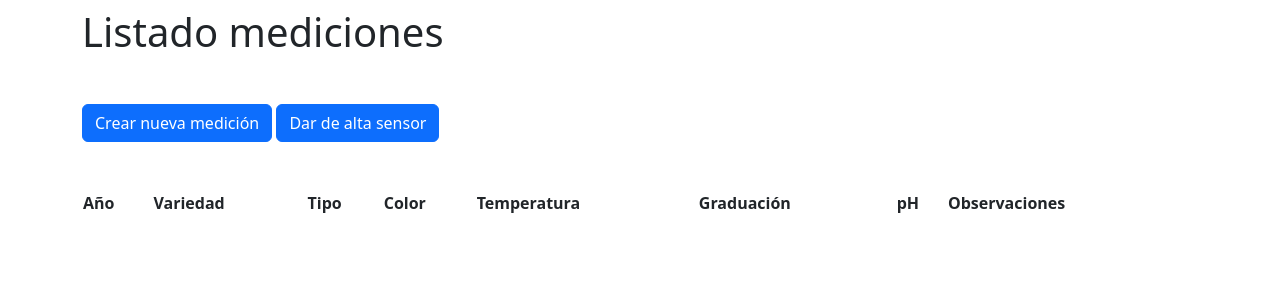
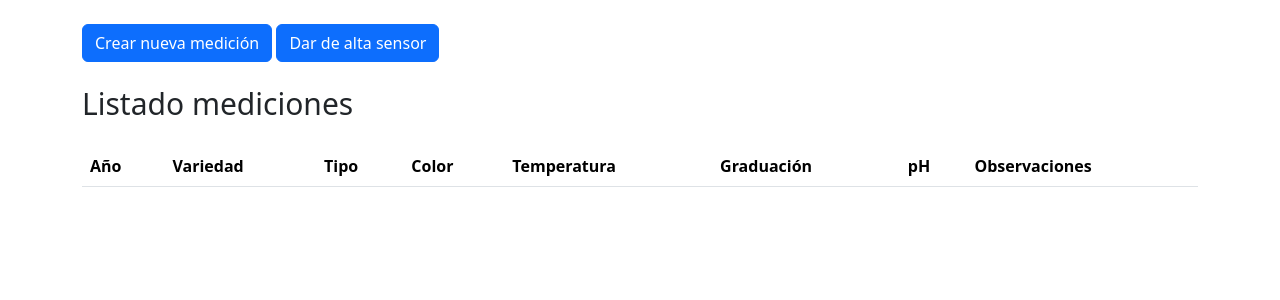
Before and after one commit to JaimeGarcia94/cuatroochenta, a Symfony app: template templates/home/index.html.twig in a window 1280 px wide. Shown: the top 300 px of the page. Run offline with Twig, Linux system fonts and the light colour scheme; the template is opened without the code that fills it, so the values that code supplies are empty; some libraries are stand-ins or nearby versions.

Commit message:
new styles in home

```diff
--- a/templates/home/index.html.twig
+++ b/templates/home/index.html.twig
@@ -3,13 +3,17 @@
 
 {% block body %}
 <div class="container">
-	<h1 class="mb-5 mt-2">Listado mediciones</h1>
 
-    <button type="button" class="btn btn-primary mb-5" data-bs-toggle="modal" data-bs-target="#openModalCreate">Crear nueva medición</button>
+    <div class="mb-4 mt-4">
+        <button type="button" class="btn btn-primary" data-bs-toggle="modal" data-bs-target="#openModalCreate">Crear nueva medición</button>
+        <button type="button" class="btn btn-primary" data-bs-toggle="modal" data-bs-target="#openModalSensor">Dar de alta sensor</button>
+    </div>
 
-    <button type="button" class="btn btn-primary mb-5" data-bs-toggle="modal" data-bs-target="#openModalSensor">Dar de alta sensor</button>
+    <div class="mb-4">
+        <h1 style="font-size:30px">Listado mediciones</h1>
+    </div>
 
-    <table id="measurements-table" class="w-100">
+    <table id="measurements-table" class="table w-100">
         <thead>
             <tr>
                 <th>Año</th>
```
